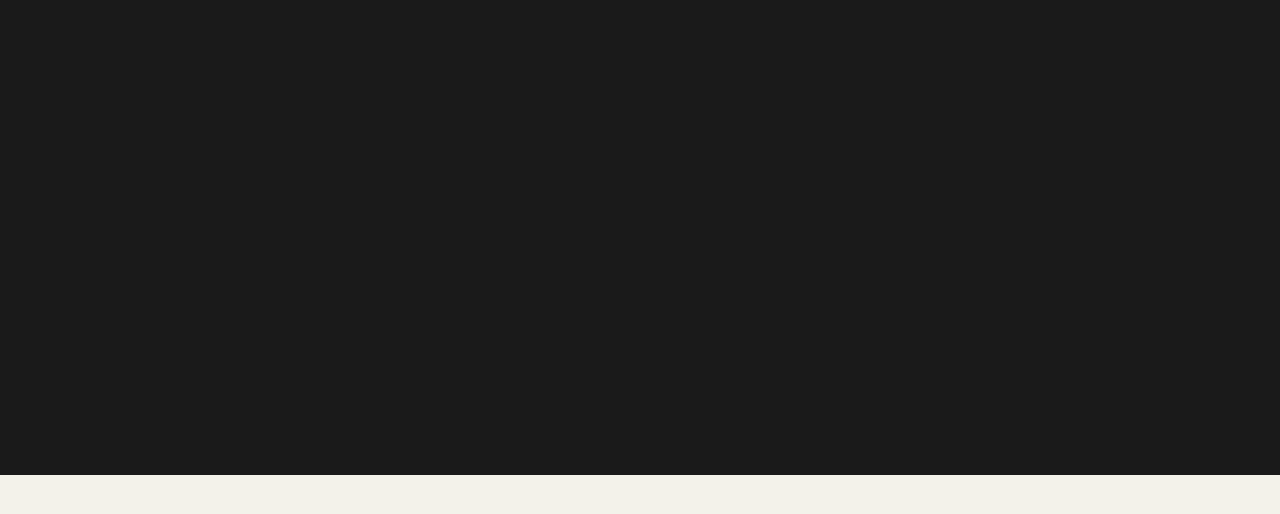
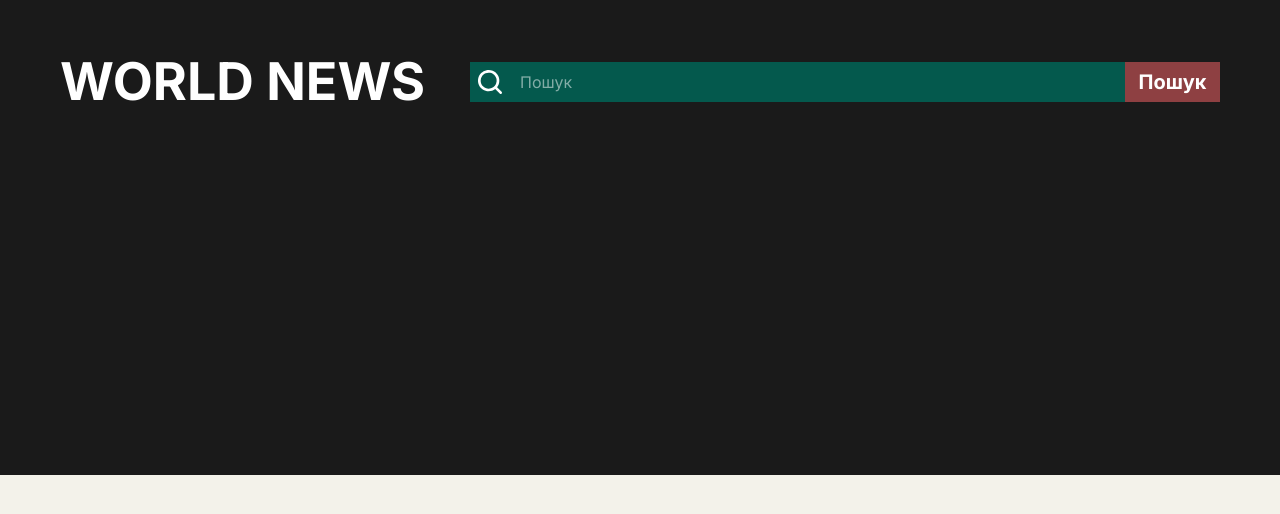
Before and after one commit to hhgtl/news, a React (Vite) app: page / in a window 1280 px wide. Shown: the top 514 px of the page. Built offline with nearby package versions, Linux system fonts and the light colour scheme.

Commit message:
feat: add header and app container layout

```diff
--- /dev/null
+++ b/src/app/app.module.scss
@@ -0,0 +1,7 @@
+.container {
+  display: flex;
+  flex-direction: column;
+  margin: 0 auto;
+  padding: 0 20px;
+  max-width: var(--media-width-lg);
+}
--- a/src/app/app.tsx
+++ b/src/app/app.tsx
@@ -1,8 +1,10 @@
-
+import {Header} from "@/widgets/header/header.tsx";
+import s from './app.module.scss'
 
 function App() {
   return (
-    <div>
+    <div className={s.container}>
+        <Header/>
     </div>
   )
 }
--- /dev/null
+++ b/src/widgets/header/header.module.scss
@@ -0,0 +1,20 @@
+.headers {
+  display: flex;
+  justify-content: space-between;
+  align-items: center;
+  padding: 50px 0;
+  gap: 20px;
+  @media screen and (width < 768px) {
+    flex-direction: column;
+  }
+
+}
+
+.title {
+  flex-shrink: 0;
+  font-size: clamp(var(--font-size-l), 8vw , var(--font-size-xl));
+}
+
+.input {
+  max-width: 750px;
+}
--- /dev/null
+++ b/src/widgets/header/header.tsx
@@ -0,0 +1,11 @@
+import s from './header.module.scss'
+import {Input} from "@/shared/ui/input/input.tsx";
+
+export const Header = () => {
+    return (
+        <header className={s.headers}>
+            <h1 className={s.title}>WORLD NEWS</h1>
+            <Input className={s.input} fullWidth />
+        </header>
+    )
+}
```
